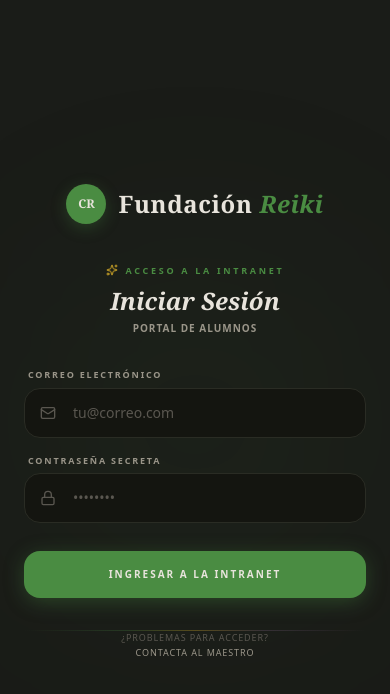
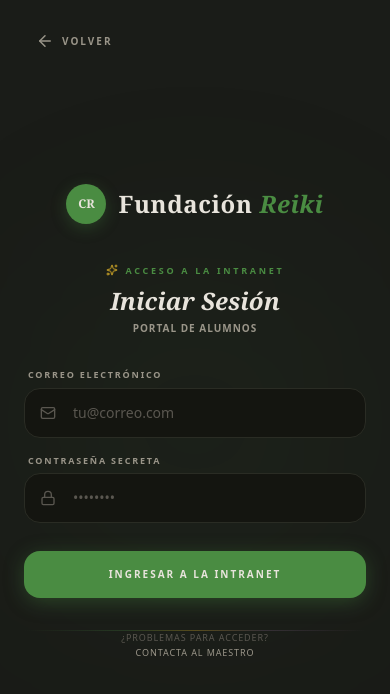
Before and after one commit to Juan-David-Idarraga/fundacion-reiki, a Next.js app: page /login in a window 390 px wide. Shown: the top 694 px of the page. Built offline with nearby package versions, Linux system fonts and the light colour scheme.

Commit message:
feat(login): añadir botón de retroceso responsivo en la esquina superior izquierda

```diff
--- a/src/app/login/page.tsx
+++ b/src/app/login/page.tsx
@@ -114,6 +114,20 @@ export default function LoginPage() {
         className="relative flex min-h-screen w-full items-center justify-center p-6 sm:p-10 lg:min-h-0 lg:w-1/2 xl:p-16"
         style={{ backgroundColor: '#1A1C18' }}
       >
+        {/* BOTÓN DE VOLVER (Móvil y Desktop) */}
+        <Link
+          href="/"
+          className="group/back fixed top-6 left-6 z-50 flex items-center gap-2 rounded-full px-3 py-2 transition-all hover:bg-white/5 active:scale-95 lg:absolute lg:top-10 lg:left-10"
+          style={{ color: '#9A9589' }}
+        >
+          <ArrowLeft
+            size={18}
+            className="transition-transform group-hover/back:-translate-x-1"
+          />
+          <span className="text-[10px] font-black tracking-[0.2em] uppercase">
+            Volver
+          </span>
+        </Link>
         {/* Elemento decorativo sutil */}
         <div
           className="pointer-events-none absolute top-1/2 left-1/2 h-[300px] w-[300px] -translate-x-1/2 -translate-y-1/2 rounded-full blur-[120px] sm:h-[500px] sm:w-[500px]"
```
